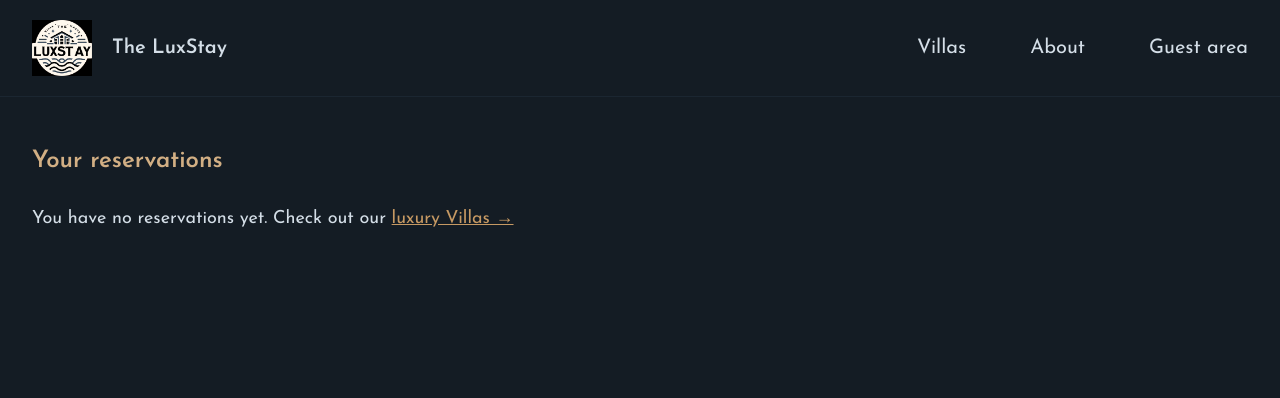
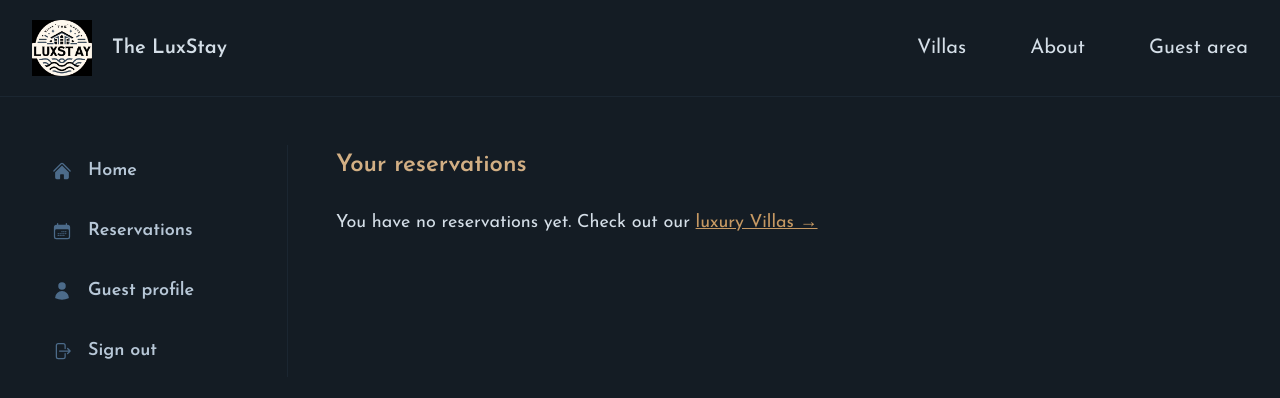
Before and after one commit to Hannah-Zhang-H/the-luxstay-website, a Next.js app: page /account/reservations in a window 1280 px wide. Shown: the top 398 px of the page. Built offline with nearby package versions, Linux system fonts and the light colour scheme.

Commit message:
Add nested Layout on About page

```diff
--- /dev/null
+++ b/app/_components/SideNavigation.js
@@ -0,0 +1,51 @@
+import {
+  CalendarDaysIcon,
+  HomeIcon,
+  UserIcon,
+} from "@heroicons/react/24/solid";
+import SignOutButton from "@/app/_components/SignOutButton";
+import Link from "next/link";
+
+const navLinks = [
+  {
+    name: "Home",
+    href: "/account",
+    icon: <HomeIcon className="h-5 w-5 text-primary-600" />,
+  },
+  {
+    name: "Reservations",
+    href: "/account/reservations",
+    icon: <CalendarDaysIcon className="h-5 w-5 text-primary-600" />,
+  },
+  {
+    name: "Guest profile",
+    href: "/account/profile",
+    icon: <UserIcon className="h-5 w-5 text-primary-600" />,
+  },
+];
+
+function SideNavigation() {
+  return (
+    <nav className="border-r border-primary-900">
+      <ul className="flex flex-col gap-2 h-full text-lg">
+        {navLinks.map((link) => (
+          <li key={link.name}>
+            <Link
+              className={`py-3 px-5 hover:bg-primary-900 hover:text-primary-100 transition-colors flex items-center gap-4 font-semibold text-primary-200`}
+              href={link.href}
+            >
+              {link.icon}
+              <span>{link.name}</span>
+            </Link>
+          </li>
+        ))}
+
+        <li className="mt-auto">
+          <SignOutButton />
+        </li>
+      </ul>
+    </nav>
+  );
+}
+
+export default SideNavigation;
--- /dev/null
+++ b/app/_components/SignInButton.js
@@ -0,0 +1,15 @@
+function SignInButton() {
+  return (
+    <button className="flex items-center gap-6 text-lg border border-primary-300 px-10 py-4 font-medium">
+      <img
+        src="https://authjs.dev/img/providers/google.svg"
+        alt="Google logo"
+        height="24"
+        width="24"
+      />
+      <span>Continue with Google</span>
+    </button>
+  );
+}
+
+export default SignInButton;
--- /dev/null
+++ b/app/_components/SignOutButton.js
@@ -0,0 +1,12 @@
+import { ArrowRightOnRectangleIcon } from "@heroicons/react/24/solid";
+
+function SignOutButton() {
+  return (
+    <button className="py-3 px-5 hover:bg-primary-900 hover:text-primary-100 transition-colors flex items-center gap-4 font-semibold text-primary-200 w-full">
+      <ArrowRightOnRectangleIcon className="h-5 w-5 text-primary-600" />
+      <span>Sign out</span>
+    </button>
+  );
+}
+
+export default SignOutButton;
--- /dev/null
+++ b/app/account/layout.js
@@ -0,0 +1,14 @@
+import SideNavigation from "@/app/_components/SideNavigation";
+
+function Layout({ children }) {
+  return (
+    <div className="grid grid-cols-[16rem_1fr] h-full gap-12">
+      <div>
+        <SideNavigation />
+      </div>
+      <div className="py-1">{children}</div>
+    </div>
+  );
+}
+
+export default Layout;
--- a/app/account/profile/page.js
+++ b/app/account/profile/page.js
@@ -1,4 +1,8 @@
 import SelectCountry from "@/app/_components/SelectCountry";
+
+export const metadata = {
+  title: "Update profile",
+};
 
 export default function Page() {
   // CHANGE
--- a/app/account/reservations/page.js
+++ b/app/account/reservations/page.js
@@ -1,4 +1,8 @@
 import ReservationCard from "@/app/_components/ReservationCard";
+
+export const metadata = {
+  title: "Reservations",
+};
 
 export default function Page() {
   // CHANGE
--- a/app/layout.js
+++ b/app/layout.js
@@ -29,8 +29,8 @@
         className={`${josefin.className}  antialiased bg-primary-950 text-primary-100 min-h-screen flex flex-col relative`}
       >
         <Header />
-        <div className="flex-1 px-8 py-12">
-          <main className="mx-auto max-w-7xl">{children}</main>
+        <div className="flex-1 px-8 py-12 grid">
+          <main className="mx-auto max-w-7xl w-full">{children}</main>
         </div>
       </body>
     </html>
```
